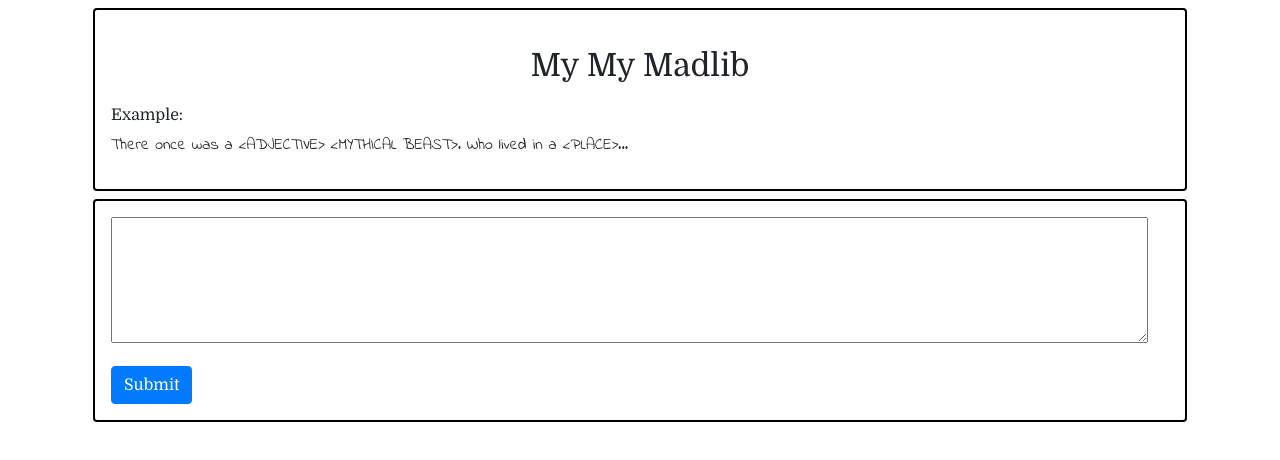
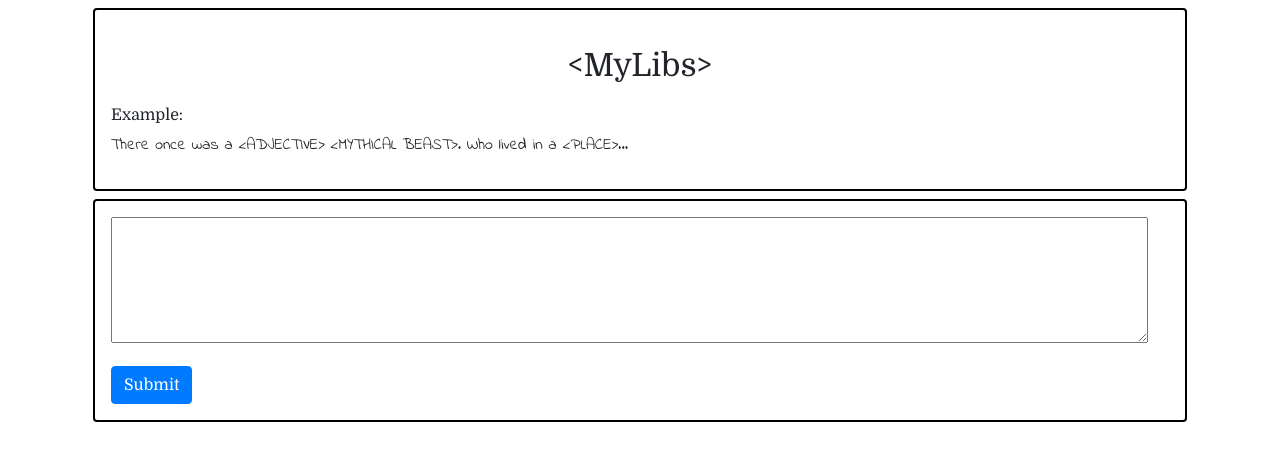
Before and after one commit to dallinmajor/mymymadlibz, a React (Create React App) app: page / in a window 1280 px wide. Shown: the top 460 px of the page. Built offline with nearby package versions, Linux system fonts and the light colour scheme.

Commit message:
minor changes to the title

```diff
--- a/src/components/createMadLib.js
+++ b/src/components/createMadLib.js
@@ -4,7 +4,7 @@ const MadLibCreator = ({handleInputChange, handleMadLibSubmit, text}) => {
     return (
         <div className='container'>
             <div className='component'>
-                <div className='madlib'>My My Madlib</div>
+                <div className='madlib'>{"<MyLibs>"}</div>
                 <h6>Example:</h6>
                 <p className='cursive'>{'There once was a <ADJECTIVE> <MYTHICAL BEAST>. Who lived in a <PLACE>...'}</p>
             </div>
```
